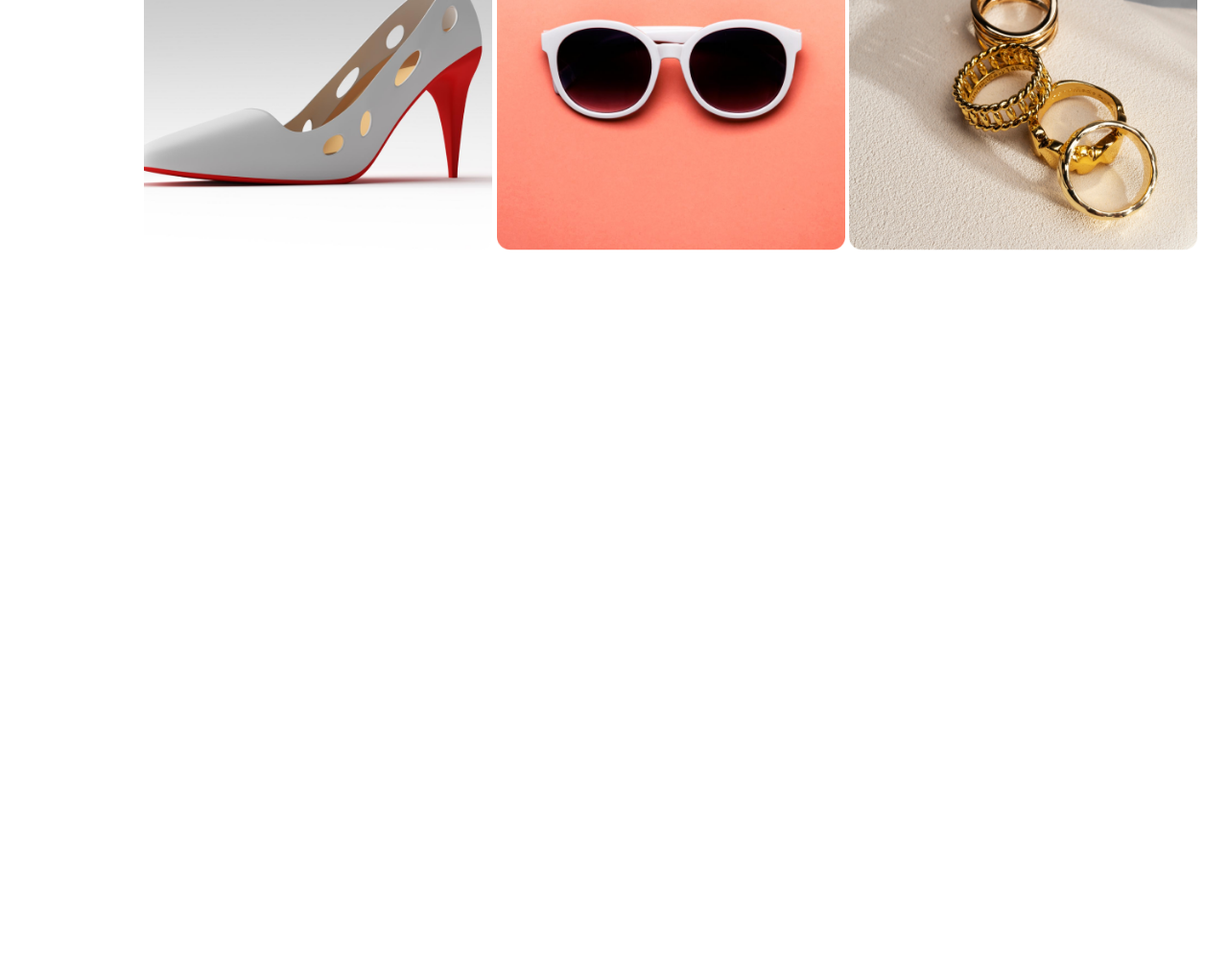
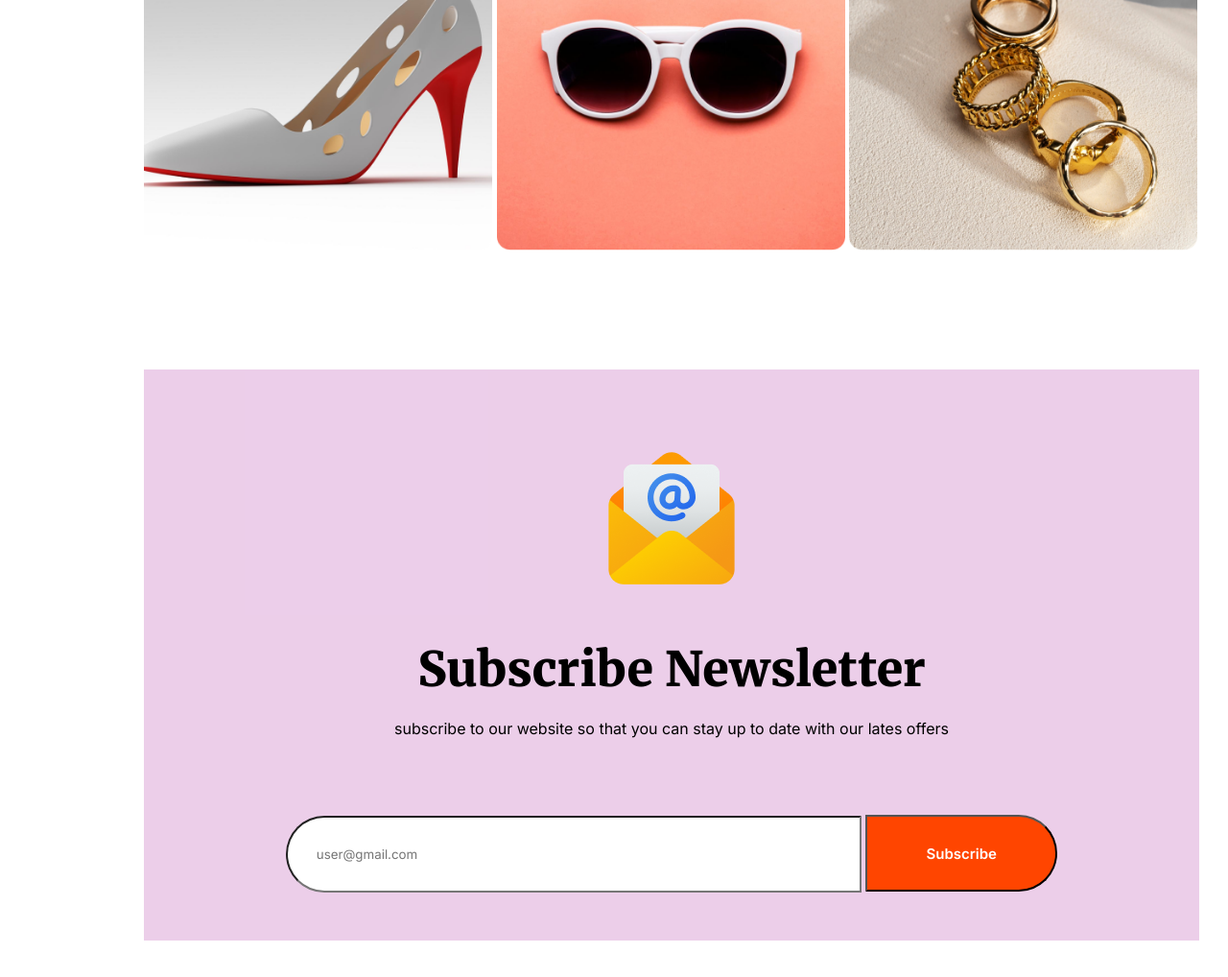
Before and after one commit to SMDAIYAN/assignment-one, a plain HTML site: page index.html in a window 1280 px wide. Shown: the part 5202-6220 px from the top of the page at 96% size. Before the commit the page ends 5467 px from the top, so only its background shows below. Drawn offline with Linux system fonts and the light colour scheme.

Commit message:
completed subscribe section

```diff
--- a/index.html
+++ b/index.html
@@ -134,6 +134,19 @@
 
       </section>
 
+      <!-- subscribe section -->
+
+      <section class="subscribe">
+          <img src="./images/Group 61.png" class="scrb-img">
+          <h1 class="scrb-heading">Subscribe Newsletter</h1>
+          <p class="scrb-des">subscribe to our website so that you can stay up to date with our lates offers</p>
+
+          <div class="scrb-form">
+          <input type="email" placeholder="user@gmail.com" class="scrb-input">
+          <button class="scrb-button">Subscribe</button>
+        </div>
+      </section>
+
 
 
     </main>
--- a/styles/style.css
+++ b/styles/style.css
@@ -314,3 +314,64 @@ main {
 .pdct-img {
     width: 33%;
 }
+
+.pdct-img:hover {
+    transform: scale(1.2);
+    transition: all;
+    transition-duration: 1s;
+    transition-timing-function: ease;
+    transition-property: all;
+}
+
+/* subscribe section design */
+
+.subscribe {
+    display: flex;
+    flex-direction: column;
+    justify-content: center;
+    align-items: center;
+    text-align: center;
+    background-color: rgba(230, 191, 227, 0.763);
+    margin: 120px 0;
+}
+
+.scrb-img {
+    margin-top: 80px;
+    margin-bottom: 30px;
+}
+
+.scrb-heading {
+    font-family: "Merriweather", serif;
+    font-size: 50px;
+    font-weight: 900;
+    margin: 20px 0;
+}
+
+.scrb-des {
+    font-size: 20;
+    font-weight: 400;
+    width: 700px;
+    margin-bottom: 30px;
+}
+
+.scrb-form {
+    padding: 50px;
+}
+
+.scrb-input {
+   width: 600px;
+   height: 80px;
+   padding: 30px;
+   border-radius: 50px 0 0 50px;
+}
+
+.scrb-button {
+    width: 200px;
+    height: 80px;
+   padding: 20px;
+   border-radius: 0 50px 50px 0;
+   font-size: 15px;
+   font-weight: 600;
+   background-color: orangered;
+   color: white;
+}
```
